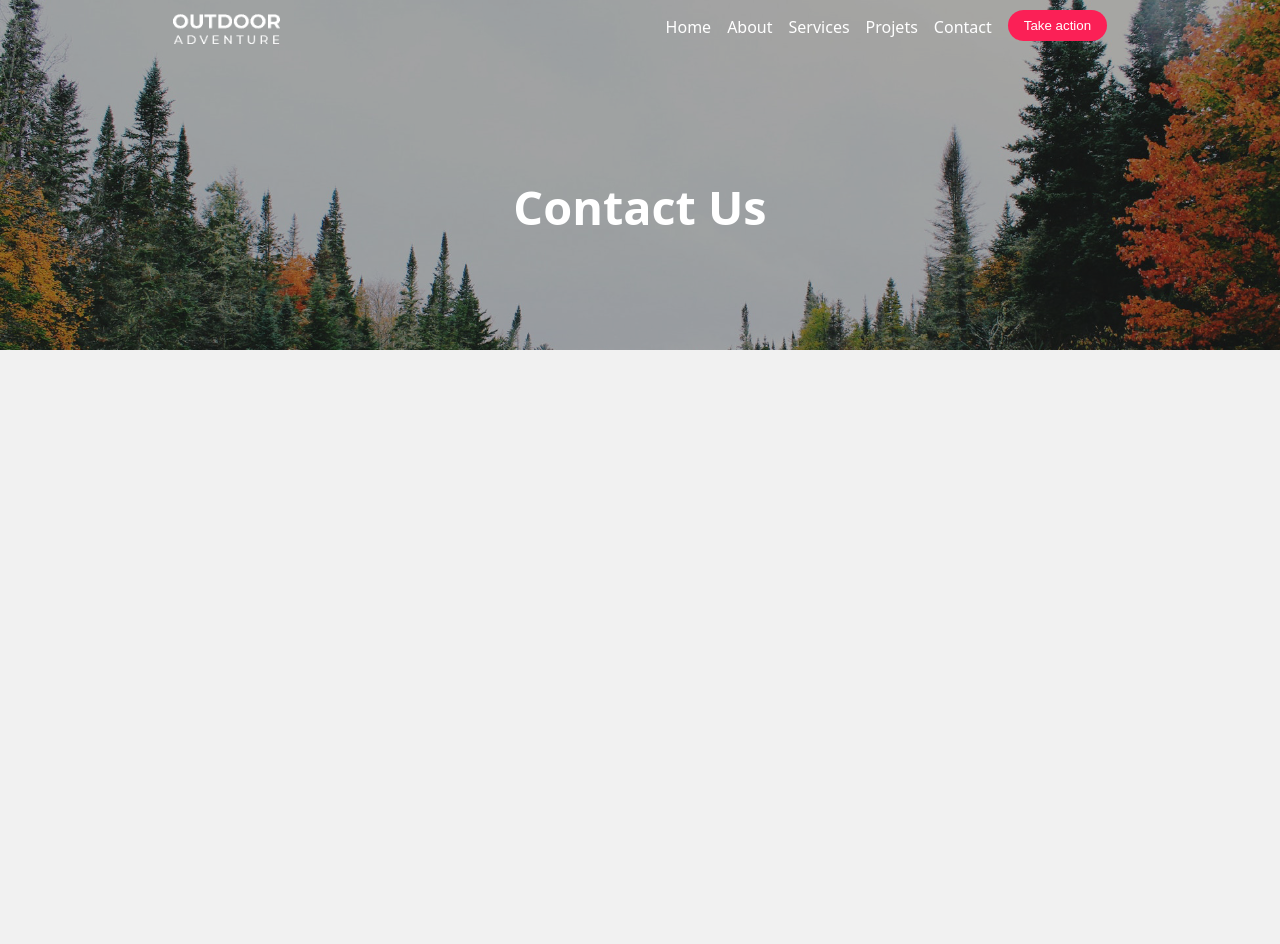
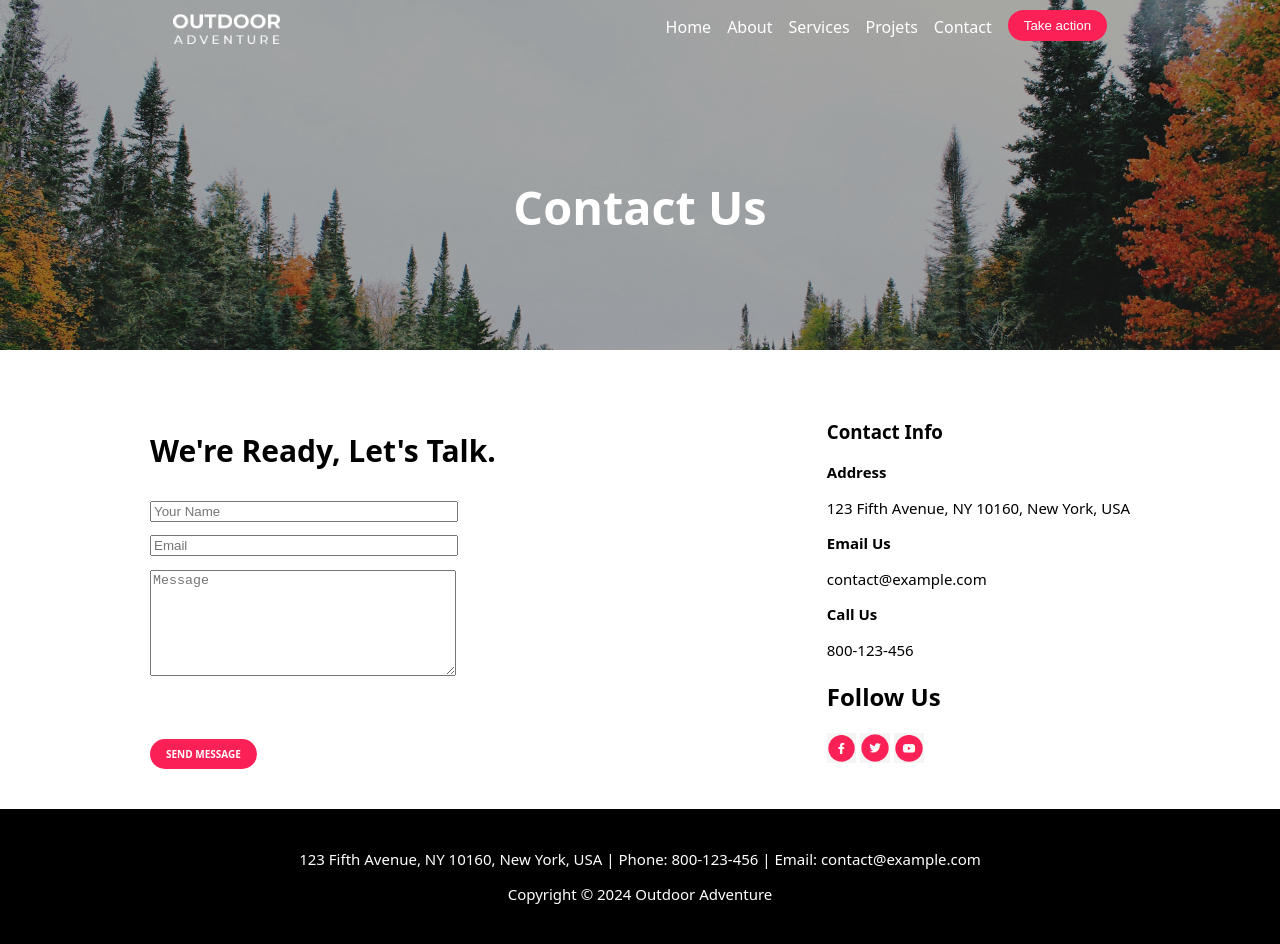
Before and after one commit to Eathylik/Projet, a plain HTML site: page contact.html in a window 1280 px wide. Before the commit the page ends 800 px from the top, so only its background shows below. Drawn offline with Linux system fonts and the light colour scheme.

Commit message:
ExerciceCSS

```diff
--- a/contact.css
+++ b/contact.css
@@ -1,5 +1,5 @@
 body {
-    background-color: rgb(241, 241, 241);
+    background-color: rgb(255, 255, 255);
     margin: 0;
     padding: 0;
     font-family: "Noto Sans", sans-serif;
@@ -81,3 +81,64 @@ footer {
     display: flex;
     justify-content: center;
 }
+
+form {
+    display: flex;
+    flex-direction: column;
+    align-items: start;
+}
+
+.send {
+    background-color: #fb2056;
+    border-radius: 30px;
+    padding-left: 16px;
+    padding-right: 16px;
+    padding-top: 8px;
+    padding-bottom: 8px;
+    margin-top: 50px;
+    font-size: 10px;
+    font-family: "Noto Sans", sans-serif;
+    font-weight: bold;
+}
+
+.petit {
+    font-size: 15px;
+    font-weight: bold;
+    line-height: 1.3rem;
+    margin: 0;
+    padding: 0;
+}
+
+.container {
+    display: flex;
+    justify-content: space-between;
+    font-family: 'Noto Sans', sans-serif;
+    margin-left: 150px;
+    margin-right: 150px;
+    margin-top: 50px;
+}
+
+.ready {
+    font-size: 30px;
+    font-weight: bold;
+}
+
+.contact {
+    font-family: 'Noto Sans', sans-serif;
+    margin-left: 100px;
+}
+
+input {
+    margin-bottom: 1em;
+    width: 300px;
+}
+
+textarea {
+    margin-bottom: 1em;
+    width: 300px;
+    height: 100px;
+}
+
+p {
+    font-size: 15px;
+}
--- a/contact.html
+++ b/contact.html
@@ -1,11 +1,13 @@
 <!DOCTYPE html>
 <html lang="en">
+
 <head>
     <meta charset="UTF-8">
     <meta name="viewport" content="width=device-width, initial-scale=1.0">
     <title>Document</title>
     <link rel="stylesheet" href="contact.css">
 </head>
+
 <body>
     <header>
         <nav>
@@ -23,5 +25,43 @@
             <h3>Contact Us</h3>
         </div>
     </header>
+    <div class="container">
+        <div class="talk">
+            <h3 class="ready">We're Ready, Let's Talk.</h3>
+            <div>
+                <form method="post">
+                    <label for="name"></label>
+                    <input type="text" placeholder="Your Name" />
+                    <label for="mail"></label>
+                    <input type="email" placeholder="Email" />
+                    <label for="msg"></label>
+                    <textarea placeholder="Message"></textarea>
+                    <a class="send" href="Home.html">SEND MESSAGE</a>
+                </form>
+            </div>
+        </div>
+        <div class="contact">
+            <h3>Contact Info</h3>
+            <h2 class="petit">Address</h2>
+            <p>123 Fifth Avenue, NY 10160, New York, USA</p>
+            <h2 class="petit">Email Us</h2>
+            <p>contact@example.com</p>
+            <h2 class="petit">Call Us</h2>
+            <p>800-123-456</p>
+            <h2>Follow Us</h2>
+            <div class="follow">
+                <a href=""><img src="./image/facebook.jpg" alt=""></a>
+                <a href=""><img src="./image/twiter.jpg" alt=""></a>
+                <a href=""><img src="./image/youtube.jpg" alt=""></a>
+            </div>
+        </div>
+    </div>
+    <footer>
+        <p class="class1">123 Fifth Avenue, NY 10160, New York, USA | Phone: 800-123-456 | Email:
+            contact@example.com
+        </p>
+        <p class="class2">Copyright © 2024 Outdoor Adventure</p>
+    </footer>
 </body>
+
 </html>
```
Also changed, not shown: image/facebook.jpg (added), image/twiter.jpg (added), image/youtube.jpg (added).
